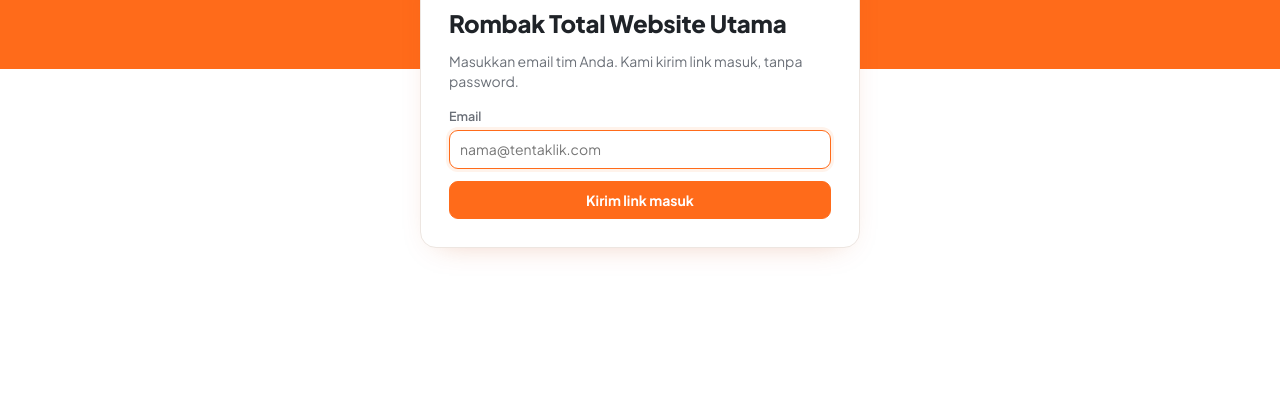
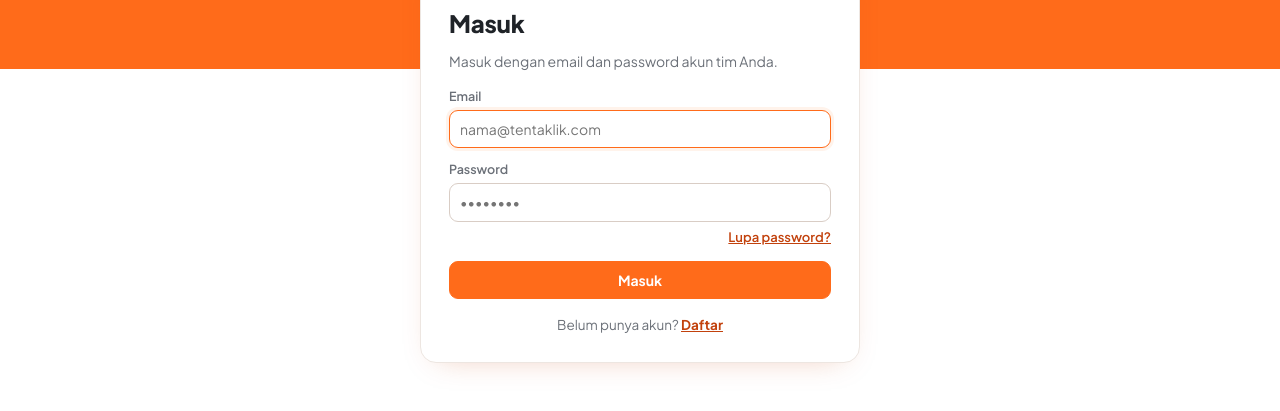
Before and after one commit to dymasyogaf/tentaklik-website-pm, an Astro site: page / in a window 1280 px wide. Shown: the part 235-646 px from the top of the page. Built offline with nearby package versions, Linux system fonts and the light colour scheme; Astro itself is replaced by a stand-in of ours; no server answers.

Commit message:
Ganti login magic link jadi email + password dengan tombol Daftar
- Login: email + password (signInWithPassword)
- Daftar: signUp dengan konfirmasi email
- Lupa password: resetPasswordForEmail + layar set password baru
  yang dipicu event PASSWORD_RECOVERY
- Terjemahan pesan error Supabase yang paling sering muncul
- Akses board tetap dibatasi tabel team_members

Co-Authored-By: Claude Opus 5 (1M context) <noreply@anthropic.com>

```diff
--- a/src/components/App.jsx
+++ b/src/components/App.jsx
@@ -5,11 +5,15 @@ import Board from "./Board.jsx";
 export default function App() {
   const [session, setSession] = useState(undefined); // undefined = belum dicek
   const [member, setMember] = useState(undefined);
+  const [recovering, setRecovering] = useState(false); // datang dari link reset password
 
   useEffect(() => {
     if (!isConfigured) return undefined;
     supabase.auth.getSession().then(({ data }) => setSession(data.session));
-    const { data } = supabase.auth.onAuthStateChange((_event, s) => setSession(s));
+    const { data } = supabase.auth.onAuthStateChange((event, s) => {
+      if (event === "PASSWORD_RECOVERY") setRecovering(true);
+      setSession(s);
+    });
     return () => data.subscription.unsubscribe();
   }, []);
 
@@ -47,6 +51,8 @@ export default function App() {
 
   if (!session) return <Login />;
 
+  if (recovering) return <SetNewPassword onDone={() => setRecovering(false)} />;
+
   if (!member) {
     return (
       <Shell>
@@ -75,45 +81,187 @@ function Shell({ children }) {
   );
 }
 
-function Login() {
-  const [email, setEmail] = useState("");
-  const [state, setState] = useState("idle"); // idle | sending | sent | error
-  const [message, setMessage] = useState("");
+// Layar setelah user mengklik link reset password dari email.
+function SetNewPassword({ onDone }) {
+  const [password, setPassword] = useState("");
+  const [busy, setBusy] = useState(false);
+  const [error, setError] = useState("");
 
-  const send = async (e) => {
+  const save = async (e) => {
     e.preventDefault();
-    if (!email.trim()) return;
-    setState("sending");
-    const { error } = await supabase.auth.signInWithOtp({
-      email: email.trim(),
-      options: { emailRedirectTo: window.location.origin + window.location.pathname },
-    });
-    if (error) {
-      setState("error");
-      setMessage(error.message);
-    } else {
-      setState("sent");
-    }
+    setBusy(true);
+    setError("");
+    const { error } = await supabase.auth.updateUser({ password });
+    setBusy(false);
+    if (error) setError(translate(error.message));
+    else onDone();
   };
 
   return (
     <Shell>
-      <h1 className="auth-title">Rombak Total Website Utama</h1>
-      {state === "sent" ? (
-        <p className="auth-text">
-          Link masuk sudah dikirim ke <strong>{email}</strong>. Buka email tersebut dan klik link-nya dari perangkat ini.
-        </p>
+      <h1 className="auth-title">Buat password baru</h1>
+      <form onSubmit={save}>
+        <p className="auth-text">Masukkan password baru untuk akun Anda.</p>
+        <label className="field">
+          <span>Password baru</span>
+          <input
+            className="inp"
+            type="password"
+            required
+            minLength={6}
+            autoFocus
+            autoComplete="new-password"
+            value={password}
+            onChange={(e) => setPassword(e.target.value)}
+            placeholder="Minimal 6 karakter"
+          />
+        </label>
+        {error && <p className="auth-error">{error}</p>}
+        <button className="btn btn-primary btn-block" type="submit" disabled={busy}>
+          {busy ? "Menyimpan…" : "Simpan password"}
+        </button>
+      </form>
+    </Shell>
+  );
+}
+
+// Pesan error Supabase berbahasa Inggris; terjemahkan yang paling sering muncul.
+const ERRORS = {
+  "Invalid login credentials": "Email atau password salah.",
+  "Email not confirmed": "Email belum dikonfirmasi. Buka link konfirmasi yang kami kirim ke inbox Anda.",
+  "User already registered": "Email ini sudah terdaftar. Silakan masuk.",
+  "Password should be at least 6 characters": "Password minimal 6 karakter.",
+};
+const translate = (msg) => ERRORS[msg] || msg;
+
+const MODES = {
+  login: { title: "Masuk", submit: "Masuk", busy: "Memeriksa…" },
+  register: { title: "Buat akun", submit: "Daftar", busy: "Mendaftarkan…" },
+  forgot: { title: "Lupa password", submit: "Kirim link reset", busy: "Mengirim…" },
+};
+
+function Login() {
+  const [mode, setMode] = useState("login"); // login | register | forgot
+  const [email, setEmail] = useState("");
+  const [password, setPassword] = useState("");
+  const [busy, setBusy] = useState(false);
+  const [error, setError] = useState("");
+  const [notice, setNotice] = useState(""); // pesan sukses yang butuh aksi user
+
+  const go = (next) => {
+    setMode(next);
+    setError("");
+    setNotice("");
+    setPassword("");
+  };
+
+  const submit = async (e) => {
+    e.preventDefault();
+    const mail = email.trim();
+    if (!mail) return;
+    setBusy(true);
+    setError("");
+
+    const redirect = window.location.origin + window.location.pathname;
+
+    if (mode === "forgot") {
+      const { error } = await supabase.auth.resetPasswordForEmail(mail, { redirectTo: redirect });
+      setBusy(false);
+      if (error) setError(translate(error.message));
+      else setNotice(`Link untuk mengatur ulang password sudah dikirim ke ${mail}.`);
+      return;
+    }
+
+    if (mode === "register") {
+      const { data, error } = await supabase.auth.signUp({
+        email: mail,
+        password,
+        options: { emailRedirectTo: redirect },
+      });
+      setBusy(false);
+      if (error) {
+        setError(translate(error.message));
+      } else if (!data.session) {
+        // Supabase mewajibkan konfirmasi email sebelum akun aktif.
+        setNotice(`Akun dibuat. Buka email di ${mail} dan klik link konfirmasi, lalu masuk.`);
+      }
+      // Kalau data.session ada, onAuthStateChange di atas langsung memindahkan layar.
+      return;
+    }
+
+    const { error } = await supabase.auth.signInWithPassword({ email: mail, password });
+    setBusy(false);
+    if (error) setError(translate(error.message));
+  };
+
+  const copy = MODES[mode];
+
+  return (
+    <Shell>
+      <h1 className="auth-title">{copy.title}</h1>
+
+      {notice ? (
+        <>
+          <p className="auth-text">{notice}</p>
+          <button className="btn btn-block" onClick={() => go("login")}>Kembali ke halaman masuk</button>
+        </>
       ) : (
-        <form onSubmit={send}>
-          <p className="auth-text">Masukkan email tim Anda. Kami kirim link masuk, tanpa password.</p>
+        <form onSubmit={submit}>
+          <p className="auth-text">
+            {mode === "login" && "Masuk dengan email dan password akun tim Anda."}
+            {mode === "register" && "Daftarkan email tim Anda. Akses board diberikan admin setelah akun dibuat."}
+            {mode === "forgot" && "Masukkan email akun Anda. Kami kirim link untuk membuat password baru."}
+          </p>
+
           <label className="field">
             <span>Email</span>
-            <input className="inp" type="email" required autoFocus value={email} onChange={(e) => setEmail(e.target.value)} placeholder="nama@tentaklik.com" />
+            <input
+              className="inp"
+              type="email"
+              required
+              autoFocus
+              autoComplete="email"
+              value={email}
+              onChange={(e) => setEmail(e.target.value)}
+              placeholder="nama@tentaklik.com"
+            />
           </label>
-          {state === "error" && <p className="auth-error">Link gagal dikirim: {message}</p>}
-          <button className="btn btn-primary btn-block" type="submit" disabled={state === "sending"}>
-            {state === "sending" ? "Mengirim link…" : "Kirim link masuk"}
+
+          {mode !== "forgot" && (
+            <label className="field">
+              <span>Password</span>
+              <input
+                className="inp"
+                type="password"
+                required
+                minLength={6}
+                autoComplete={mode === "register" ? "new-password" : "current-password"}
+                value={password}
+                onChange={(e) => setPassword(e.target.value)}
+                placeholder={mode === "register" ? "Minimal 6 karakter" : "••••••••"}
+              />
+            </label>
+          )}
+
+          {mode === "login" && (
+            <button type="button" className="auth-link auth-link-right" onClick={() => go("forgot")}>
+              Lupa password?
+            </button>
+          )}
+
+          {error && <p className="auth-error">{error}</p>}
+
+          <button className="btn btn-primary btn-block" type="submit" disabled={busy}>
+            {busy ? copy.busy : copy.submit}
           </button>
+
+          <p className="auth-switch">
+            {mode === "login" ? (
+              <>Belum punya akun? <button type="button" className="auth-link" onClick={() => go("register")}>Daftar</button></>
+            ) : (
+              <>Sudah punya akun? <button type="button" className="auth-link" onClick={() => go("login")}>Masuk</button></>
+            )}
+          </p>
         </form>
       )}
     </Shell>
--- a/src/styles/dashboard.css
+++ b/src/styles/dashboard.css
@@ -189,5 +189,9 @@ tr.row:hover td { background: #FFFBF8; }
 .auth-title { margin: 0 0 10px; font-size: 24px; font-weight: 800; letter-spacing: -0.01em; }
 .auth-text { margin: 0 0 16px; color: var(--muted); }
 .auth-error { margin: -4px 0 12px; color: var(--late); font-size: 13px; }
+.auth-link { background: none; border: 0; padding: 0; color: var(--orange-ink); font-weight: 700; text-decoration: underline; }
+.auth-link:hover { color: var(--orange); }
+.auth-link-right { display: block; margin: -6px 0 14px auto; font-size: 13px; font-weight: 600; }
+.auth-switch { margin: 16px 0 0; text-align: center; color: var(--muted); font-size: 13.5px; }
 
 @media (prefers-reduced-motion: reduce) { * { transition: none !important; } }
```
Also changed, not shown: README.md.
